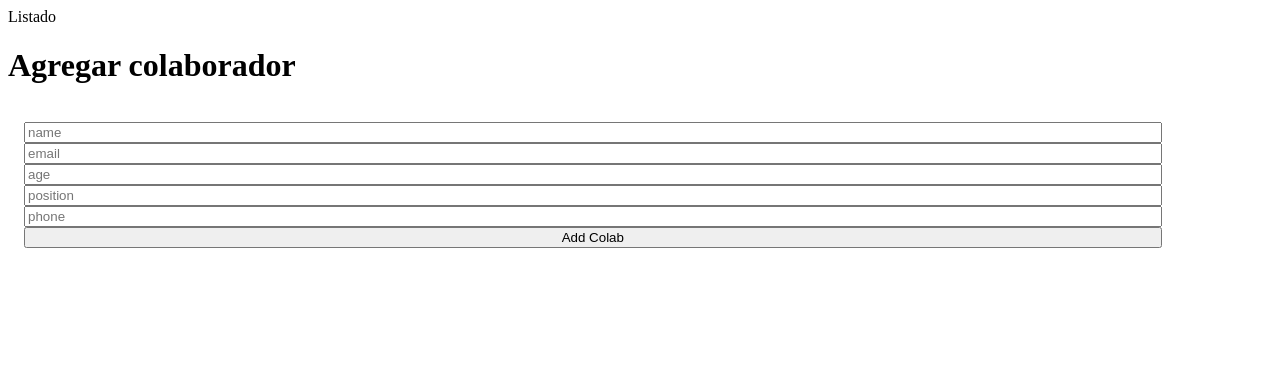
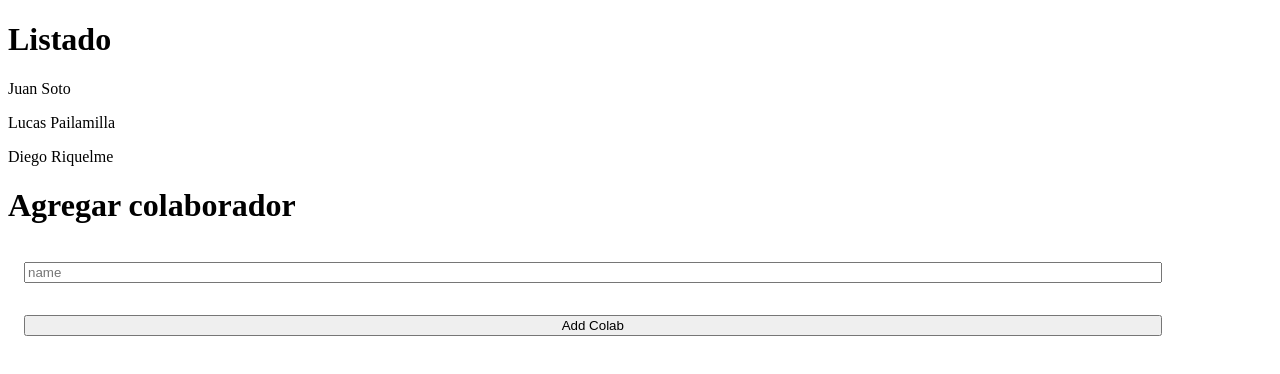
Before and after one commit to sarebok/03ReactDinamicRender, a React (Vite) app: page / in a window 1280 px wide. Shown: the top 374 px of the page. Built offline with nearby package versions, Linux system fonts and the light colour scheme.

Commit message:
finally understanding how to handle input and where to store it

```diff
--- a/src/App.jsx
+++ b/src/App.jsx
@@ -11,15 +11,26 @@ import "./components/Formulario";
 import "./components/Listado";
 import Formulario from "./components/Formulario";
 import Listado from "./components/Listado";
+import { BaseColaboradores } from "./BaseColaboradores";
 
 /*  Cargar la lista de colaboradores desde un archivo js e importarlos en el archivo
 App.jsx */
 
 function App() {
+  /* Define lo que quiero: colaboradores totales son los iniciales mas todos los que quiera añadir */
+  const [colaboradores, setColaboradores] = useState(BaseColaboradores);
+  /* colaboradores=ini+new, entonces, como agregar new */
+
+  const addColab = (nombre) => {
+    const colab = { id: Date.now(), nombre: nombre };
+    BaseColaboradores.push(colab);
+    console.log("basecolaboradores", BaseColaboradores);
+  };
+
   return (
     <>
-      <Listado />
-      <Formulario />
+      <Listado datos={colaboradores} />
+      <Formulario addNewColab={addColab} />
     </>
   );
 }
--- a/src/components/Formulario.jsx
+++ b/src/components/Formulario.jsx
@@ -5,31 +5,27 @@ debe validar que los campos no se encuentren vacíos */
 import React from "react";
 import { useState } from "react";
 
-const Formulario = () => {
+const Formulario = ({ addNewColab }) => {
   const [name, setName] = useState("");
   const [email, setEmail] = useState("");
   const [age, setAge] = useState("");
   const [position, setPosition] = useState("");
   const [phone, setPhone] = useState("");
-  const [validSub, setValidSub] = useState(false);
-  let validate = (e) => {
-    e.preventDefault();
-    if (!name || !email || !age || !position || !phone) {
-      console.log("faltan datos");
-      return setValidSub(false);
-    }
-    console.log("exito!");
-    return setValidSub(true);
+
+  const handleSubmit = (event) => {
+    event.preventDefault();
+    addNewColab(name);
   };
   return (
     <div>
       <h1>Agregar colaborador</h1>
-      <form onSubmit={validate}>
-        <input type="text" id="name" placeholder="name" onChange={(e) => setName(e.target.value)} />
-        <input type="email" id="email" placeholder="email" onChange={(e) => setEmail(e.target.value)} />
-        <input type="text" id="age" placeholder="age" onChange={(e) => setAge(e.target.value)} />
-        <input type="text" id="position" placeholder="position" onChange={(e) => setPosition(e.target.value)} />
-        <input type="text" id="phone" placeholder="phone" onChange={(e) => setPhone(e.target.value)} />
+      <form onSubmit={(e) => handleSubmit(e)}>
+        <input type="text" id="name" placeholder="name" onChange={(e) => setName(e.target.value)} value={name} required />
+        <p>{name}</p>
+        {/*         <input type="email" id="email" placeholder="email" onChange={(e) => setEmail(e.target.value)} required />
+        <input type="text" id="age" placeholder="age" onChange={(e) => setAge(e.target.value)} required />
+        <input type="text" id="position" placeholder="position" onChange={(e) => setPosition(e.target.value)} required />
+        <input type="text" id="phone" placeholder="phone" onChange={(e) => setPhone(e.target.value)} required /> */}
         <button type="submit">Add Colab</button>
       </form>
     </div>
--- a/src/components/Listado.jsx
+++ b/src/components/Listado.jsx
@@ -3,8 +3,15 @@ utilizando una tabla de Bootstrap. */
 
 import React from "react";
 
-const Listado = () => {
-  return <div>Listado</div>;
+const Listado = ({ datos }) => {
+  return (
+    <div>
+      <h1>Listado</h1>
+      {datos.map((dato) => (
+        <p key={dato.id}>{dato.nombre}</p>
+      ))}
+    </div>
+  );
 };
 
 export default Listado;
```
